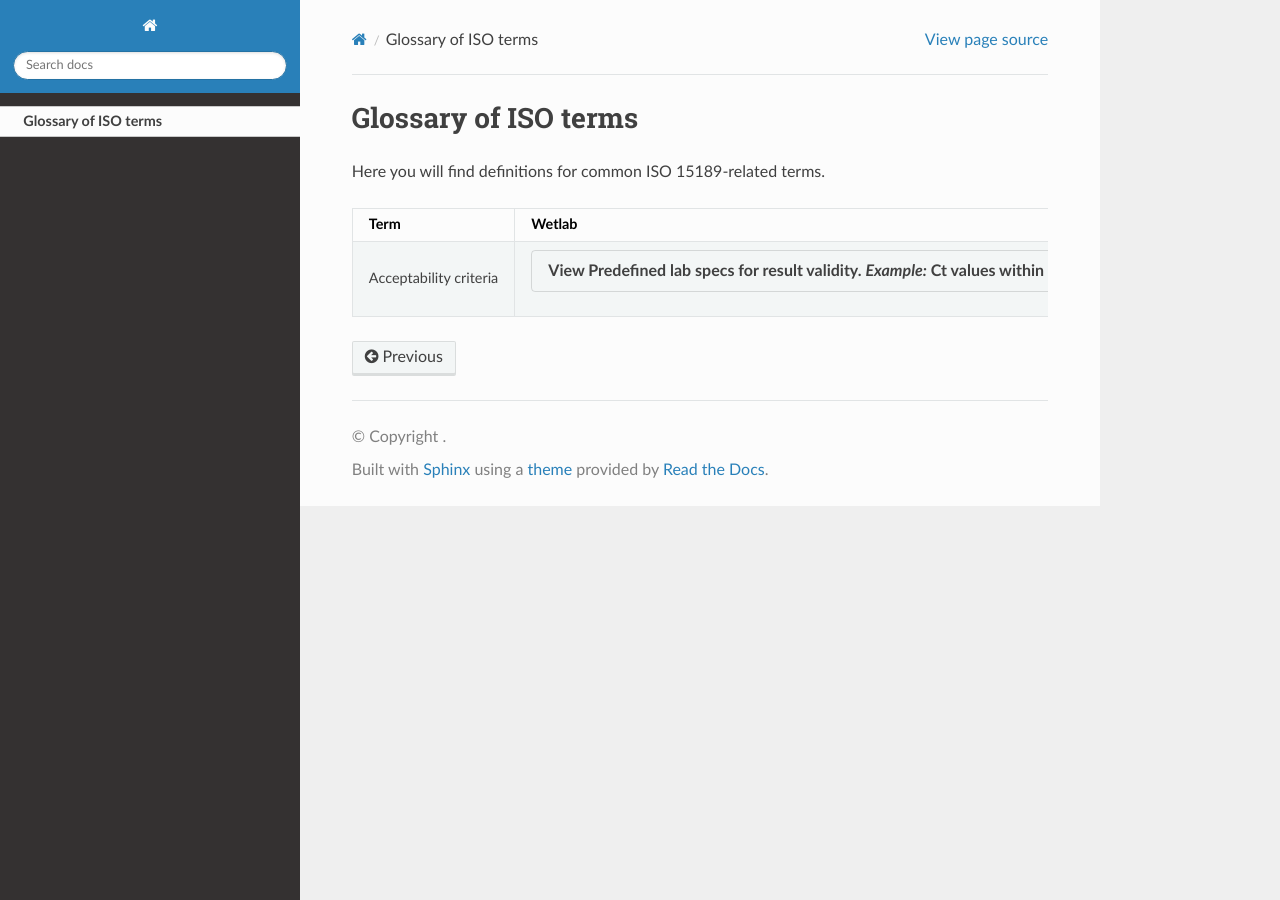
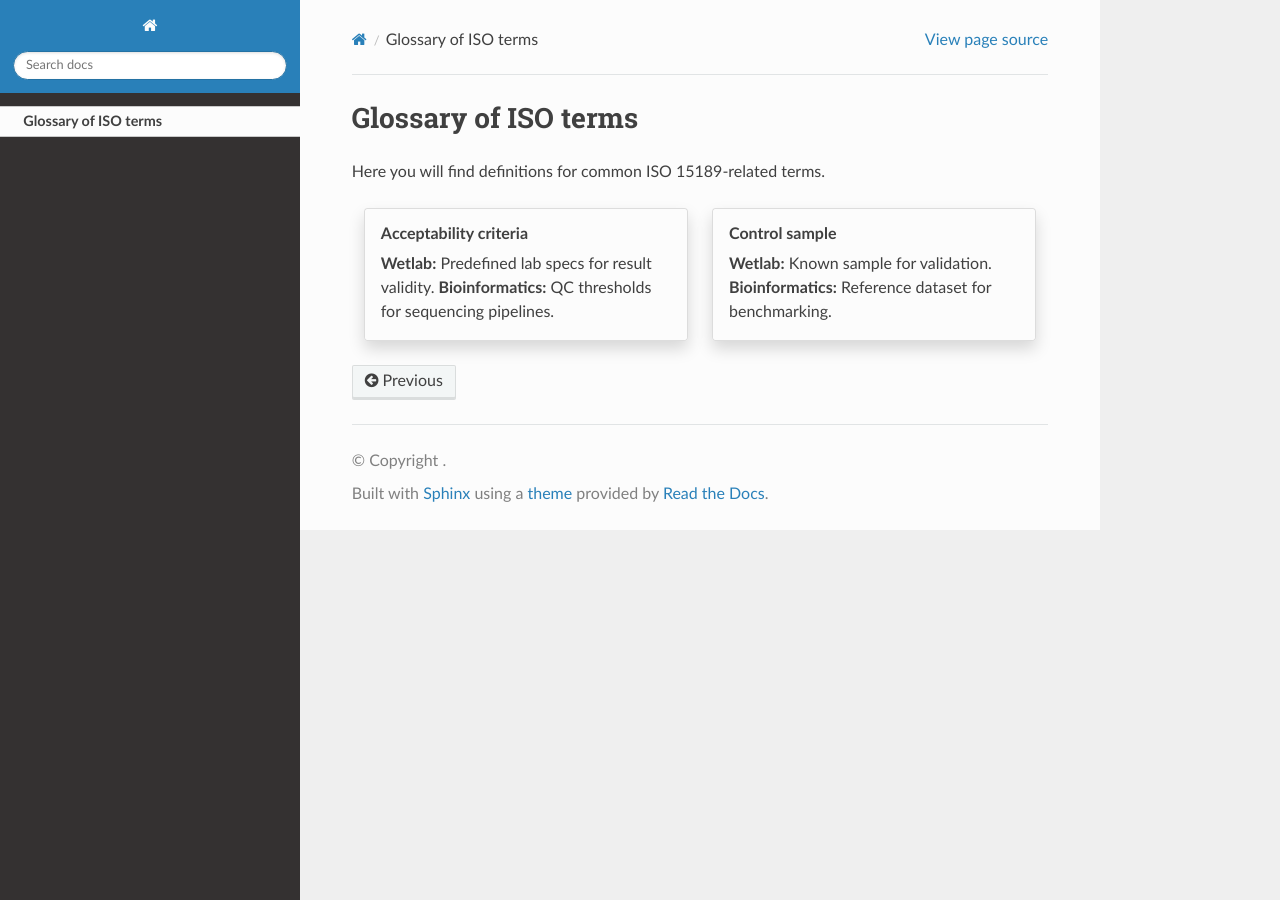
Before and after one commit to ASendellPrice/IIB-rtd, a Sphinx documentation site: the page built from docs/source/glossary.rst, in a window 1280 px wide. Built offline with Sphinx 7.4.7 and the Read the Docs theme 3.1.0, drawn with Linux system fonts in a browser that asks for light colours.

Commit message:
Trying grid view

```diff
--- a/docs/source/glossary.rst
+++ b/docs/source/glossary.rst
@@ -3,17 +3,18 @@ Glossary of ISO terms
 
 Here you will find definitions for common ISO 15189-related terms.
 
-.. list-table::
-   :header-rows: 1
-   :widths: 25 35 35
+.. grid:: 2
 
-   * - Term
-     - Wetlab
-     - Bioinformatics
-   * - Acceptability criteria
-     - .. dropdown:: View
-          Predefined lab specs for result validity.
-          *Example:* Ct values within ±1.0 of mean.
-     - .. dropdown:: View
-          QC thresholds for sequencing pipelines.
-          *Example:* ≥90% of bases at 20× coverage.
+   .. grid-item-card:: Acceptability criteria
+      :link: #
+      :class-card: sd-shadow-md sd-rounded-1
+
+      **Wetlab:** Predefined lab specs for result validity.
+      **Bioinformatics:** QC thresholds for sequencing pipelines.
+
+   .. grid-item-card:: Control sample
+      :link: #
+      :class-card: sd-shadow-md sd-rounded-1
+
+      **Wetlab:** Known sample for validation.
+      **Bioinformatics:** Reference dataset for benchmarking.
```
